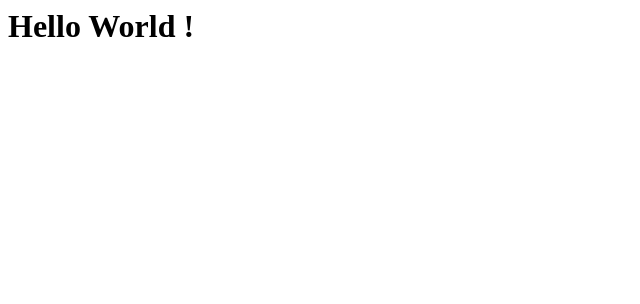
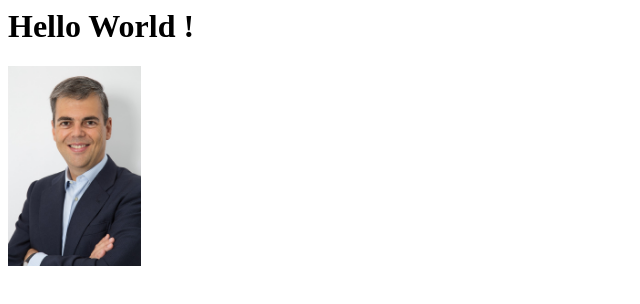
Before and after one commit to Javitotrader/Javitotrader.github.io, a plain HTML site: page index.html in a window 1280 px wide. Shown: the whole page, without its empty margins (0-640 px from the left). Drawn offline with Linux system fonts and the light colour scheme.

Commit message:
imagen añadida

```diff
--- a/index.html
+++ b/index.html
@@ -1,4 +1,7 @@
 <html>
     <h1>Hello World !</h1>
+    <div>
+        <img src="Yo.jpg" height ="200">
+    </div>
 
     </html>
```
Also changed, not shown: Yo.jpg (added).
